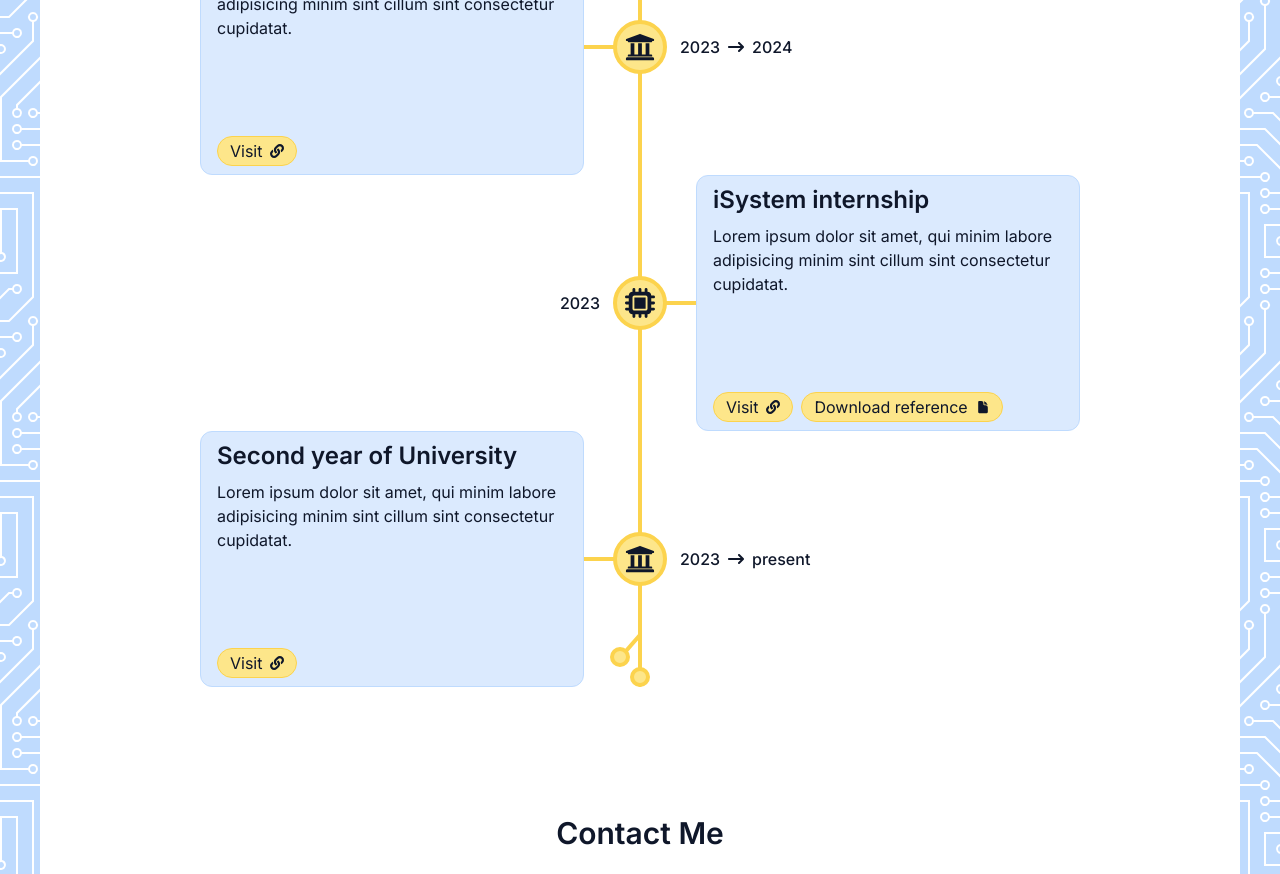
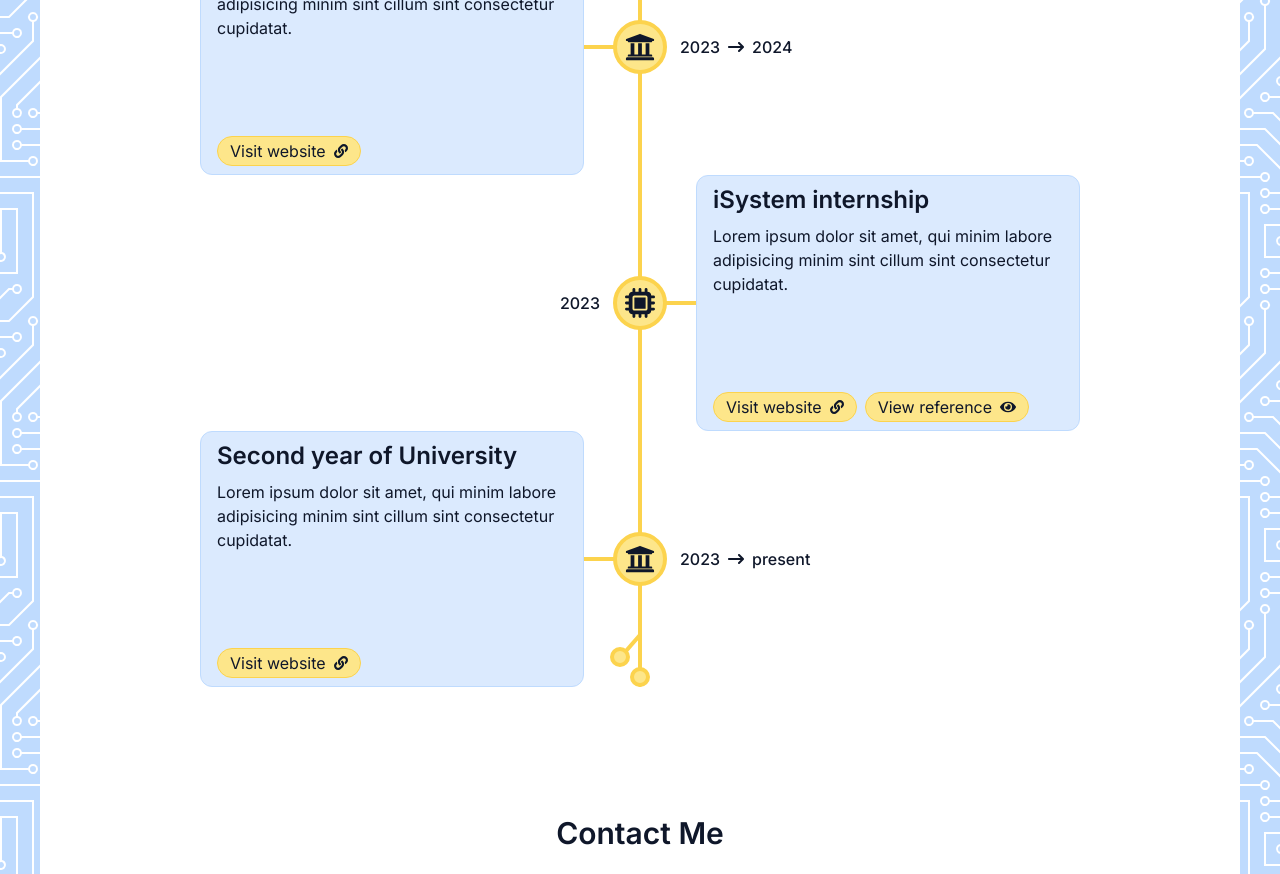
Before and after one commit to MhcVintar/portfolio, a Next.js app: page / in a window 1280 px wide. Shown: the part 4000-4874 px from the top of the page. Built offline with nearby package versions, Linux system fonts and the light colour scheme; no server answers.

Commit message:
fixed some stuff with anchor tags

```diff
--- a/src/components/education-and-experience/timeline-card.tsx
+++ b/src/components/education-and-experience/timeline-card.tsx
@@ -1,8 +1,7 @@
 import { educationAndExperience } from "@/data";
 import { motion, useAnimate, useInView } from "framer-motion";
 import { useEffect, useState } from "react";
-import { FaLink } from "react-icons/fa";
-import { HiDocument, HiDocumentArrowDown } from "react-icons/hi2";
+import { FaEye, FaLink } from "react-icons/fa";
 
 type TimelineCardProps = (typeof educationAndExperience)[number] & {
   parity: "odd" | "even";
@@ -15,7 +14,6 @@
   reference,
   parity,
 }: TimelineCardProps) {
-  const [isDownalodHovered, setIsDownloadHovered] = useState(false);
   const [sectionRef, animate] = useAnimate();
   const isInView = useInView(sectionRef, { once: true, amount: 0.5 });
 
@@ -36,28 +34,22 @@
       <div className="mt-auto flex gap-2">
         <a
           href={link}
+          target="_blank"
           className="flex items-center gap-x-2 rounded-full border border-amber-300 bg-amber-200 px-3 py-0.5
           outline-none transition hover:scale-105 hover:bg-amber-300 focus:scale-105 focus:bg-amber-300"
         >
-          Visit
+          Visit website
           <FaLink className="text-sm" />
         </a>
         {reference && (
           <a
             href={reference}
-            onPointerEnter={() => setIsDownloadHovered(true)}
-            onPointerLeave={() => setIsDownloadHovered(false)}
-            onFocus={() => setIsDownloadHovered(true)}
-            onBlur={() => setIsDownloadHovered(false)}
-            className="flex items-center gap-x-2 rounded-full border border-amber-300 bg-amber-200 px-3 py-0.5
+            target="_blank"
+            className="group/reference flex items-center gap-x-2 rounded-full border border-amber-300 bg-amber-200 px-3 py-0.5
             outline-none transition hover:scale-105 hover:bg-amber-300 focus:scale-105 focus:bg-amber-300"
           >
-            Download reference
-            {isDownalodHovered ? (
-              <HiDocumentArrowDown className="text-sm" />
-            ) : (
-              <HiDocument className="text-sm" />
-            )}
+            View reference
+            <FaEye className="transition group-hover/reference:scale-125" />
           </a>
         )}
       </div>
```
